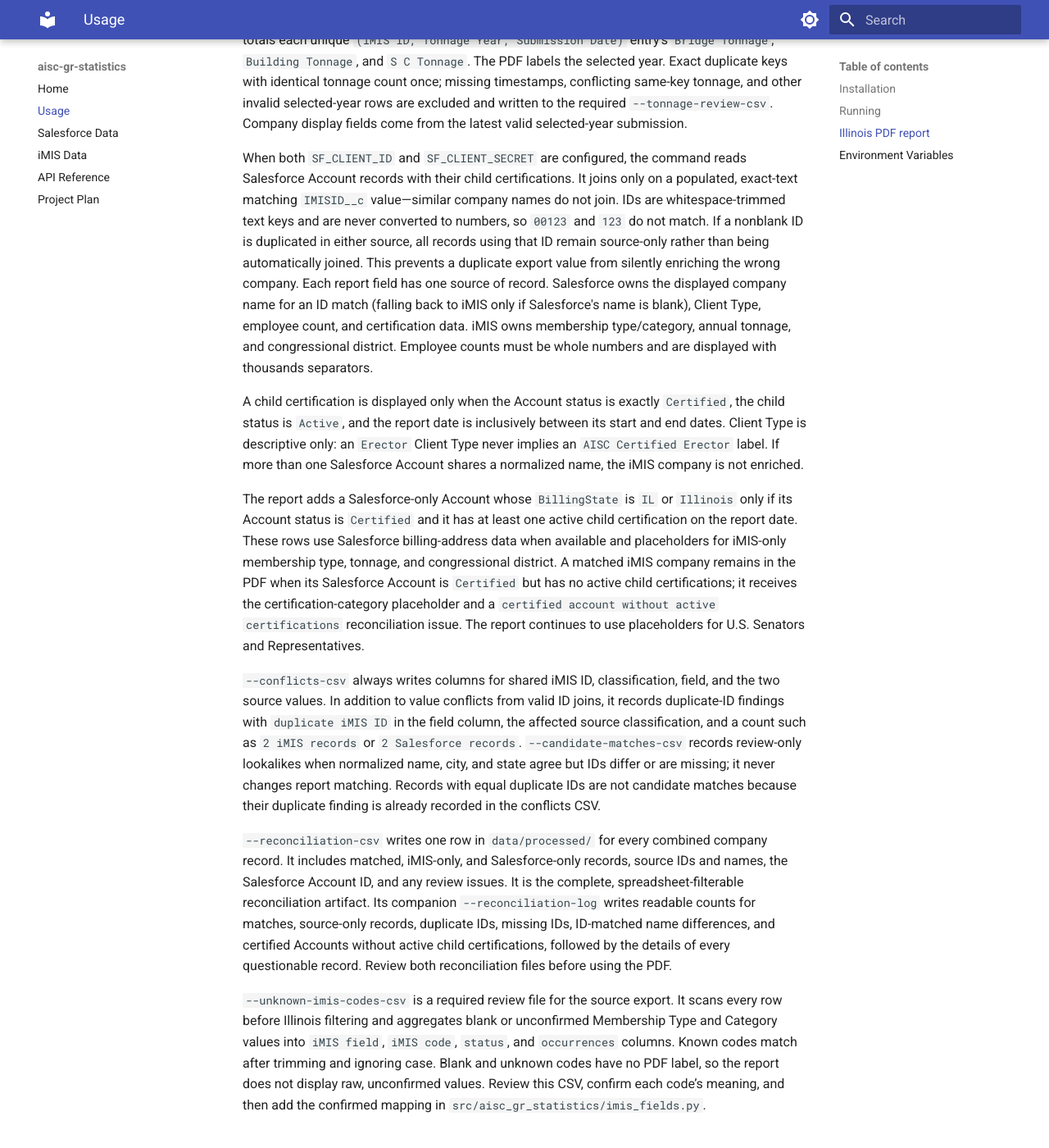
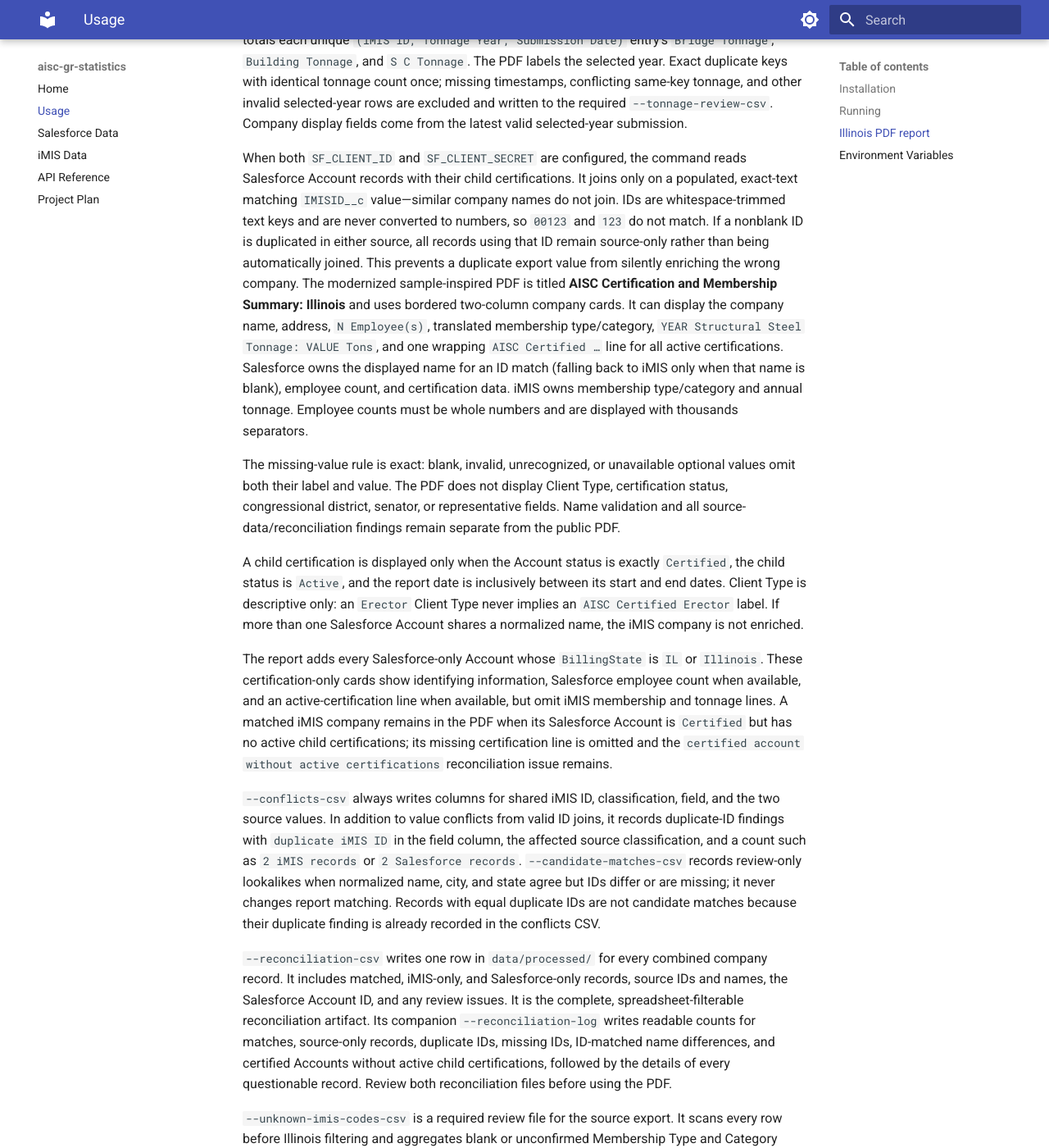
Before and after one commit to MauxBoyle/aisc-govt-relations, an MkDocs documentation site: the page built from docs/usage.md, in a window 1280 px wide and 1400 px high, scrolled down 1041 px. Shown: the whole window at 82% size. Built offline with MkDocs 1.6.1 and Material for MkDocs 9.7.7, drawn with Linux system fonts in a browser that asks for light colours.

Commit message:
Modernize Illinois PDF layout and terminology

```diff
--- a/docs/usage.md
+++ b/docs/usage.md
@@ -62,11 +62,21 @@ numbers, so `00123` and `123` do not match. If a nonblank ID is duplicated in
 either source, all records using that ID remain source-only rather than being
 automatically joined. This prevents a duplicate export value from silently
 enriching the wrong company.
-Each report field has one source of record. Salesforce owns the displayed
-company name for an ID match (falling back to iMIS only if Salesforce's name is
-blank), Client Type, employee count, and certification data. iMIS owns
-membership type/category, annual tonnage, and congressional district. Employee
-counts must be whole numbers and are displayed with thousands separators.
+The modernized sample-inspired PDF is titled **AISC Certification and
+Membership Summary: Illinois** and uses bordered two-column company cards. It
+can display the company name, address, `N Employee(s)`, translated membership
+type/category, `YEAR Structural Steel Tonnage: VALUE Tons`, and one wrapping
+`AISC Certified …` line for all active certifications. Salesforce owns the
+displayed name for an ID match (falling back to iMIS only when that name is
+blank), employee count, and certification data. iMIS owns membership
+type/category and annual tonnage. Employee counts must be whole numbers and
+are displayed with thousands separators.
+
+The missing-value rule is exact: blank, invalid, unrecognized, or unavailable
+optional values omit both their label and value. The PDF does not display
+Client Type, certification status, congressional district, senator, or
+representative fields. Name validation and all source-data/reconciliation
+findings remain separate from the public PDF.
 
 A child certification is displayed only when the Account status is exactly
 `Certified`, the child status is `Active`, and the report date is inclusively
@@ -74,15 +84,13 @@ between its start and end dates. Client Type is descriptive only: an `Erector`
 Client Type never implies an `AISC Certified Erector` label. If more than one
 Salesforce Account shares a normalized name, the iMIS company is not enriched.
 
-The report adds a Salesforce-only Account whose `BillingState` is `IL` or
-`Illinois` only if its Account status is `Certified` and it has at least one
-active child certification on the report date. These rows use Salesforce
-billing-address data when available and placeholders for iMIS-only membership
-type, tonnage, and congressional district. A matched iMIS company remains in
-the PDF when its Salesforce Account is `Certified` but has no active child
-certifications; it receives the certification-category placeholder and a
-`certified account without active certifications` reconciliation issue. The
-report continues to use placeholders for U.S. Senators and Representatives.
+The report adds every Salesforce-only Account whose `BillingState` is `IL` or
+`Illinois`. These certification-only cards show identifying information,
+Salesforce employee count when available, and an active-certification line when
+available, but omit iMIS membership and tonnage lines. A matched iMIS company remains in the PDF when its Salesforce
+Account is `Certified` but has no active child certifications; its missing
+certification line is omitted and the `certified account without active
+certifications` reconciliation issue remains.
 
 `--conflicts-csv` always writes columns for shared iMIS ID, classification,
 field, and the two source values. In addition to value conflicts from valid ID
```
Also changed, not shown: README.md (+20 -13 lines), 3 other files.
